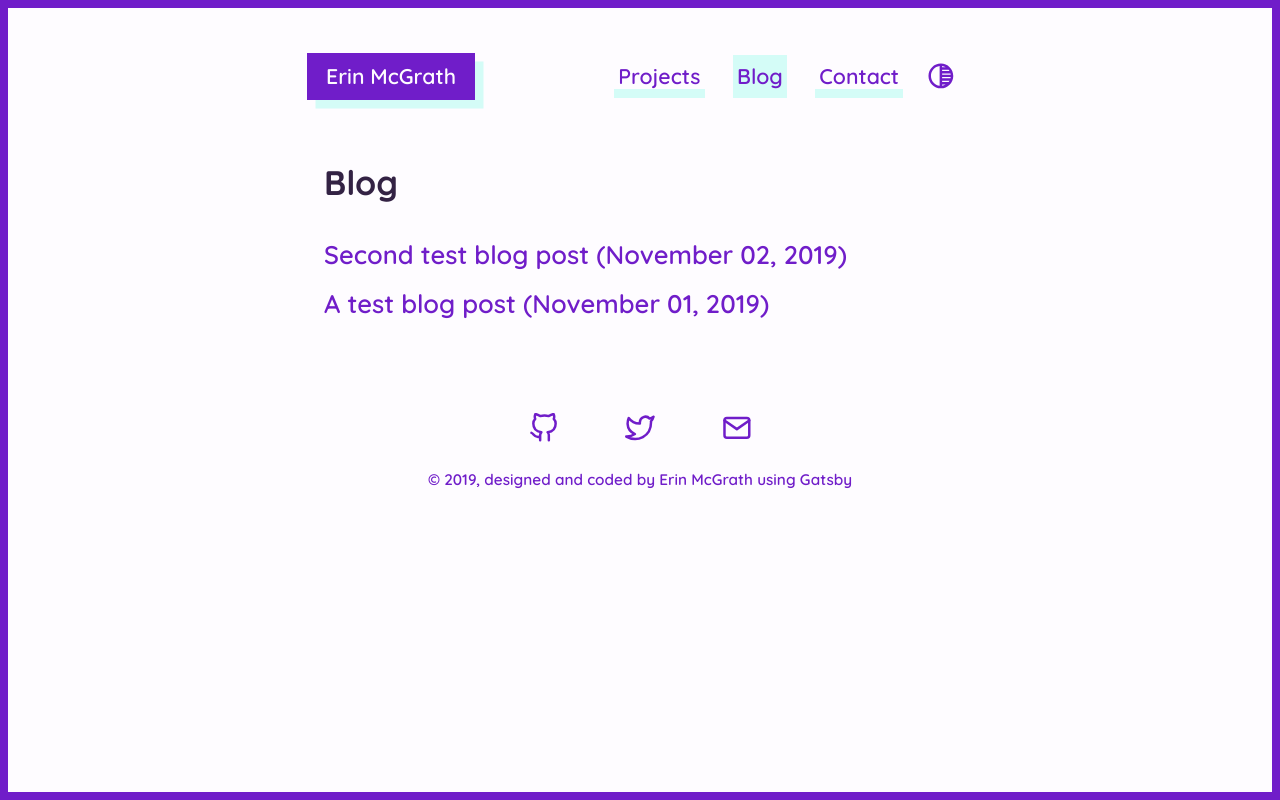
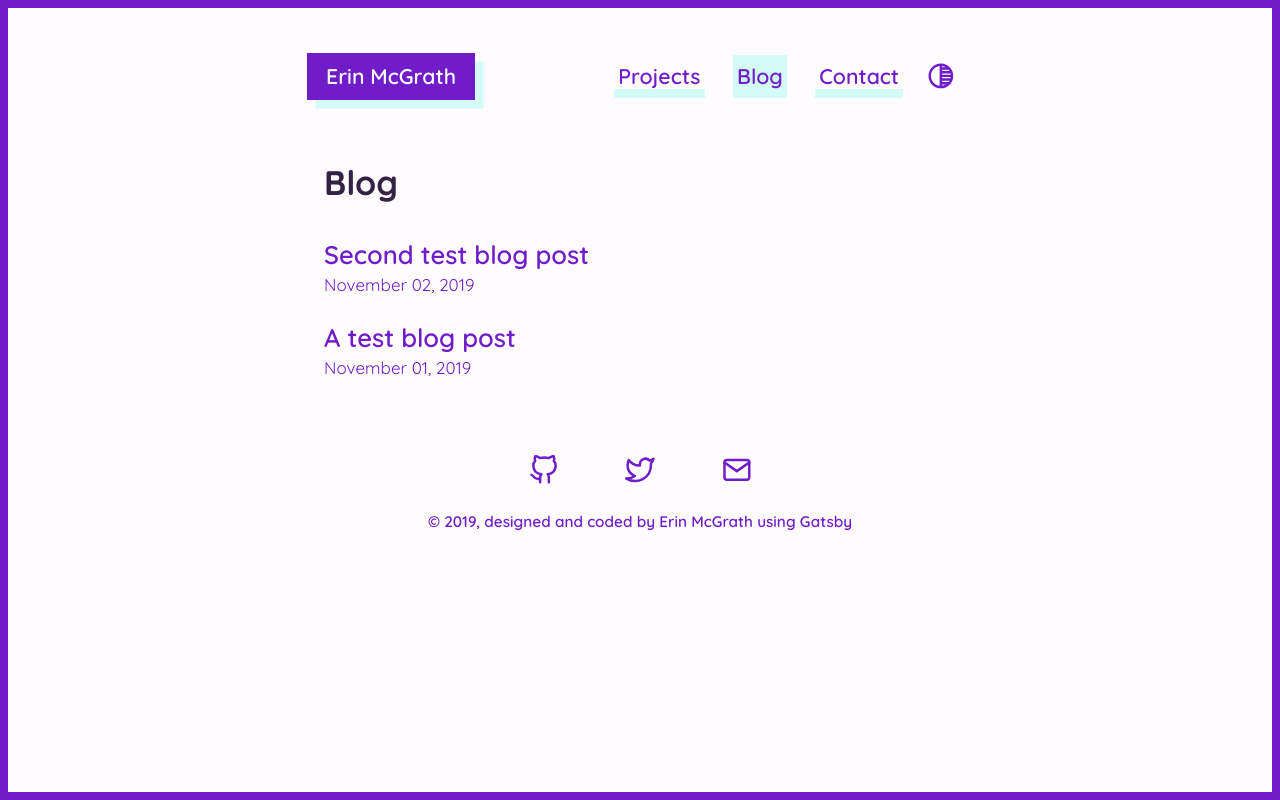
Before and after one commit to erinfm/personal-site-v2, a Gatsby site: page /blog in a window 1280 px wide. Built offline with nearby package versions, Linux system fonts and the light colour scheme; Gatsby itself is replaced by a stand-in of ours.

Commit message:
changed styling of blog post list

```diff
--- a/src/components/post-link.js
+++ b/src/components/post-link.js
@@ -5,13 +5,20 @@ import styled from "styled-components"
 const StyledLink = styled(props => <Link {...props} />)`
   font-weight: 600;
   color: var(--textLink);
-  margin-bottom: 1rem;
-  display: inline-block;
+  margin-bottom: 1.5rem;
+  display: block;
+`
+
+const Date = styled.span`
+  display: block;
+  font-size: 1rem;
+  font-weight: 400;
+  margin-top: 0.25rem;
 `
 
 const PostLink = ({ post }) => (
   <StyledLink to={post.frontmatter.path}>
-    {post.frontmatter.title} ({post.frontmatter.date})
+    {post.frontmatter.title} <Date>{post.frontmatter.date}</Date>
   </StyledLink>
 )
 
```
